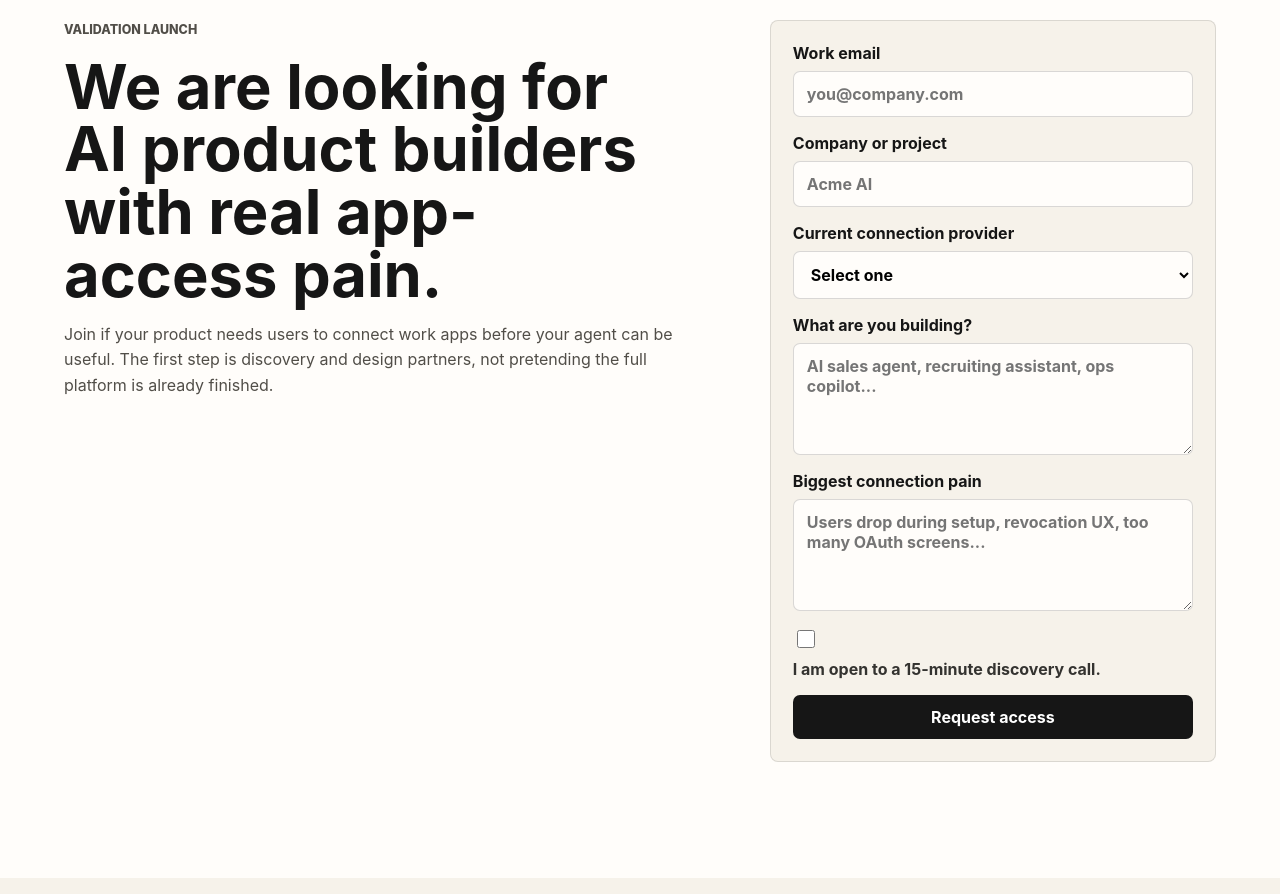
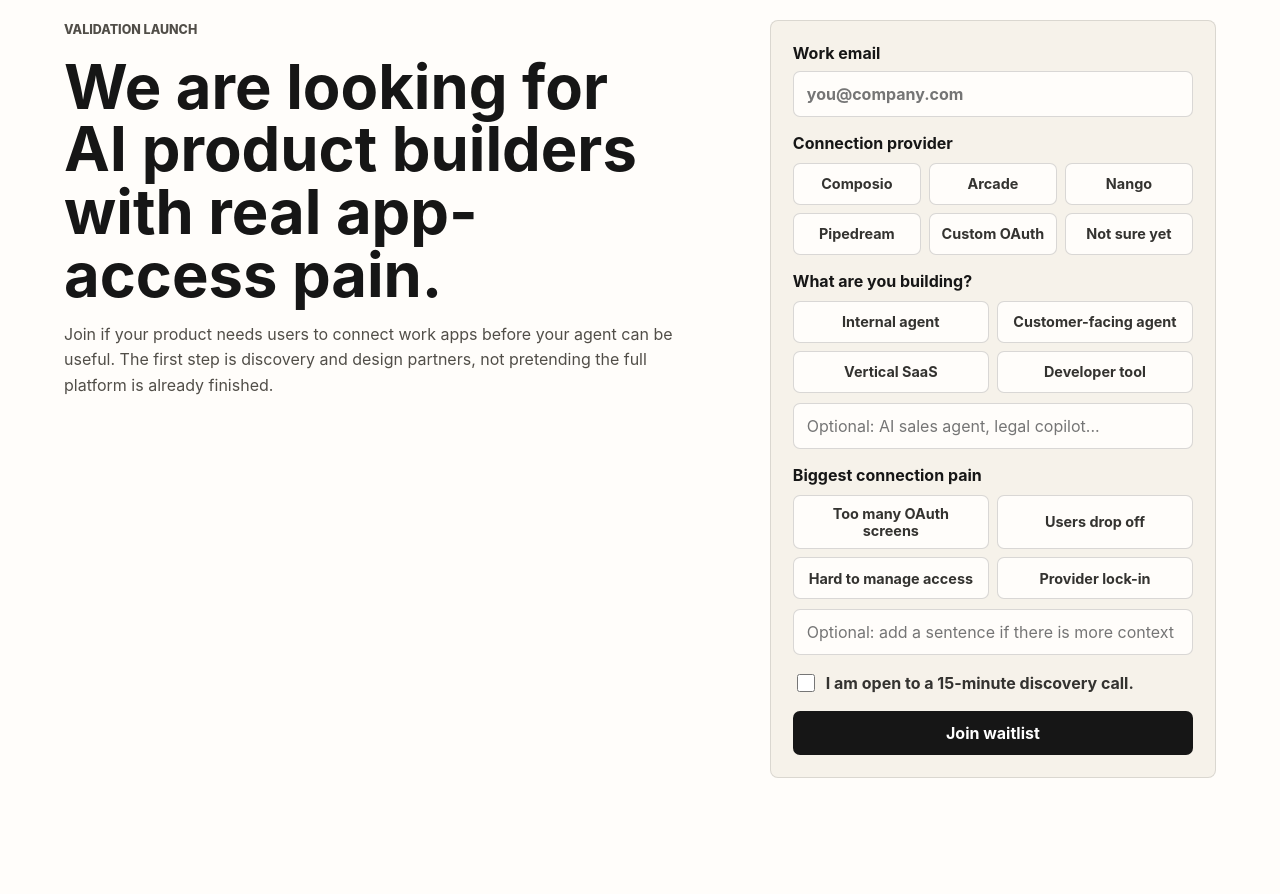
Before and after one commit to UseOrchestrator/agent-passport, a React (Vite) app in the folder apps/web/: page / in a window 1280 px wide. Shown: the part 4480-5374 px from the top of the page. Built offline with nearby package versions, Linux system fonts and the light colour scheme; no server answers.

Commit message:
Simplify Agent Passport waitlist form

```diff
--- a/apps/web/src/main.tsx
+++ b/apps/web/src/main.tsx
@@ -6,6 +6,26 @@ import './styles.css';
 
 const apps = ['Gmail', 'Slack', 'Notion', 'Calendar', 'GitHub', 'Linear'];
 const providers = ['Composio', 'Arcade', 'Nango', 'Pipedream'];
+const providerOptions = [
+  'Composio',
+  'Arcade',
+  'Nango',
+  'Pipedream',
+  'Custom OAuth',
+  'Not sure yet',
+];
+const buildingOptions = [
+  'Internal agent',
+  'Customer-facing agent',
+  'Vertical SaaS',
+  'Developer tool',
+];
+const painOptions = [
+  'Too many OAuth screens',
+  'Users drop off',
+  'Hard to manage access',
+  'Provider lock-in',
+];
 const supabaseUrl = import.meta.env.VITE_SUPABASE_URL;
 const supabaseAnonKey = import.meta.env.VITE_SUPABASE_ANON_KEY;
 const faqs = [
@@ -38,6 +58,7 @@ function App() {
 
   async function handleSubmit(event: React.FormEvent<HTMLFormElement>) {
     event.preventDefault();
+    const formElement = event.currentTarget;
     setStatus('loading');
     setMessage('');
 
@@ -48,13 +69,16 @@ function App() {
       return;
     }
 
-    const form = new FormData(event.currentTarget);
+    const form = new FormData(formElement);
+    const buildingPreset = String(form.get('buildingPreset') || '');
+    const buildingDetail = String(form.get('buildingDetail') || '');
+    const painPreset = String(form.get('painPreset') || '');
+    const painDetail = String(form.get('painDetail') || '');
     const payload = {
       email: String(form.get('email') || ''),
-      company: String(form.get('company') || ''),
       provider: String(form.get('provider') || ''),
-      building: String(form.get('context') || ''),
-      pain: String(form.get('pain') || ''),
+      building: [buildingPreset, buildingDetail].filter(Boolean).join(' — '),
+      pain: [painPreset, painDetail].filter(Boolean).join(' — '),
       call_opt_in: form.get('callOptIn') === 'on',
       source: 'agent-passport',
     };
@@ -79,9 +103,9 @@ function App() {
         throw new Error('The waitlist request could not be saved.');
       }
 
-      event.currentTarget.reset();
+      formElement.reset();
       setStatus('success');
-      setMessage('Request received. We will use this to qualify discovery calls.');
+      setMessage('You are on the Agent Passport waitlist.');
       track('agent_passport_form_submitted', {
         provider: payload.provider,
         call_opt_in: payload.call_opt_in,
@@ -287,47 +311,57 @@ function App() {
               Work email
               <input required type="email" name="email" placeholder="you@company.com" />
             </label>
-            <label>
-              Company or project
-              <input required name="company" placeholder="Acme AI" />
-            </label>
-            <label>
-              Current connection provider
-              <select required name="provider" defaultValue="">
-                <option value="" disabled>
-                  Select one
-                </option>
-                <option>Composio</option>
-                <option>Arcade</option>
-                <option>Nango</option>
-                <option>Pipedream</option>
-                <option>Zapier</option>
-                <option>Custom OAuth</option>
-                <option>Not using one yet</option>
-              </select>
-            </label>
-            <label>
-              What are you building?
-              <textarea
-                required
-                name="context"
-                placeholder="AI sales agent, recruiting assistant, ops copilot..."
+
+            <fieldset>
+              <legend>Connection provider</legend>
+              <div className="chipGrid providerChips">
+                {providerOptions.map((option) => (
+                  <label className="choiceChip" key={option}>
+                    <input required type="radio" name="provider" value={option} />
+                    <span>{option}</span>
+                  </label>
+                ))}
+              </div>
+            </fieldset>
+
+            <fieldset>
+              <legend>What are you building?</legend>
+              <div className="chipGrid">
+                {buildingOptions.map((option) => (
+                  <label className="choiceChip" key={option}>
+                    <input required type="radio" name="buildingPreset" value={option} />
+                    <span>{option}</span>
+                  </label>
+                ))}
+              </div>
+              <input
+                name="buildingDetail"
+                placeholder="Optional: AI sales agent, legal copilot..."
               />
-            </label>
-            <label>
-              Biggest connection pain
-              <textarea
-                required
-                name="pain"
-                placeholder="Users drop during setup, revocation UX, too many OAuth screens..."
+            </fieldset>
+
+            <fieldset>
+              <legend>Biggest connection pain</legend>
+              <div className="chipGrid">
+                {painOptions.map((option) => (
+                  <label className="choiceChip" key={option}>
+                    <input required type="radio" name="painPreset" value={option} />
+                    <span>{option}</span>
+                  </label>
+                ))}
+              </div>
+              <input
+                name="painDetail"
+                placeholder="Optional: add a sentence if there is more context"
               />
-            </label>
+            </fieldset>
+
             <label className="checkRow">
               <input type="checkbox" name="callOptIn" />
               <span>I am open to a 15-minute discovery call.</span>
             </label>
             <button type="submit" disabled={status === 'loading'}>
-              {status === 'loading' ? 'Submitting...' : 'Request access'}
+              {status === 'loading' ? 'Submitting...' : 'Join waitlist'}
             </button>
             {message ? (
               <p className={status === 'error' ? 'formError' : 'formSuccess'}>
--- a/apps/web/src/styles.css
+++ b/apps/web/src/styles.css
@@ -415,22 +415,95 @@ h2 {
   padding: 12px 13px;
 }
 
+.waitlistForm fieldset {
+  display: grid;
+  gap: 10px;
+  min-width: 0;
+  margin: 0;
+  padding: 0;
+  border: 0;
+}
+
+.waitlistForm legend {
+  margin-bottom: 10px;
+  padding: 0;
+  font-weight: 750;
+}
+
+.chipGrid {
+  display: grid;
+  grid-template-columns: repeat(2, minmax(0, 1fr));
+  gap: 8px;
+}
+
+.providerChips {
+  grid-template-columns: repeat(3, minmax(0, 1fr));
+}
+
+.choiceChip {
+  position: relative;
+  display: block;
+  min-width: 0;
+}
+
+.choiceChip input {
+  position: absolute;
+  opacity: 0;
+  pointer-events: none;
+}
+
+.choiceChip span {
+  display: flex;
+  align-items: center;
+  justify-content: center;
+  min-height: 42px;
+  width: 100%;
+  border: 1px solid rgba(22, 22, 22, 0.16);
+  border-radius: 7px;
+  background: #fffdfa;
+  padding: 9px 10px;
+  color: #343330;
+  font-size: 0.9rem;
+  font-weight: 750;
+  line-height: 1.2;
+  text-align: center;
+}
+
+.choiceChip input:checked + span {
+  border-color: #161616;
+  color: #fff;
+  background: #161616;
+}
+
+.choiceChip input:focus-visible + span {
+  outline: 2px solid #20705b;
+  outline-offset: 2px;
+}
+
 .waitlistForm textarea {
   min-height: 112px;
   resize: vertical;
 }
 
 .checkRow {
-  display: flex;
+  display: flex !important;
   grid-template-columns: none;
   align-items: center;
   gap: 10px;
   color: #343330;
+  font-weight: 650;
 }
 
 .checkRow input {
+  flex: 0 0 auto;
   width: 18px;
   height: 18px;
+  padding: 0;
+}
+
+.checkRow span {
+  min-width: 0;
+  line-height: 1.35;
 }
 
 .formSuccess {
@@ -489,4 +562,9 @@ h2 {
   .appGrid {
     grid-template-columns: 1fr;
   }
+
+  .chipGrid,
+  .providerChips {
+    grid-template-columns: 1fr;
+  }
 }
```
Also changed, not shown: 1 other file (tests, documents, lock files or other folders).
